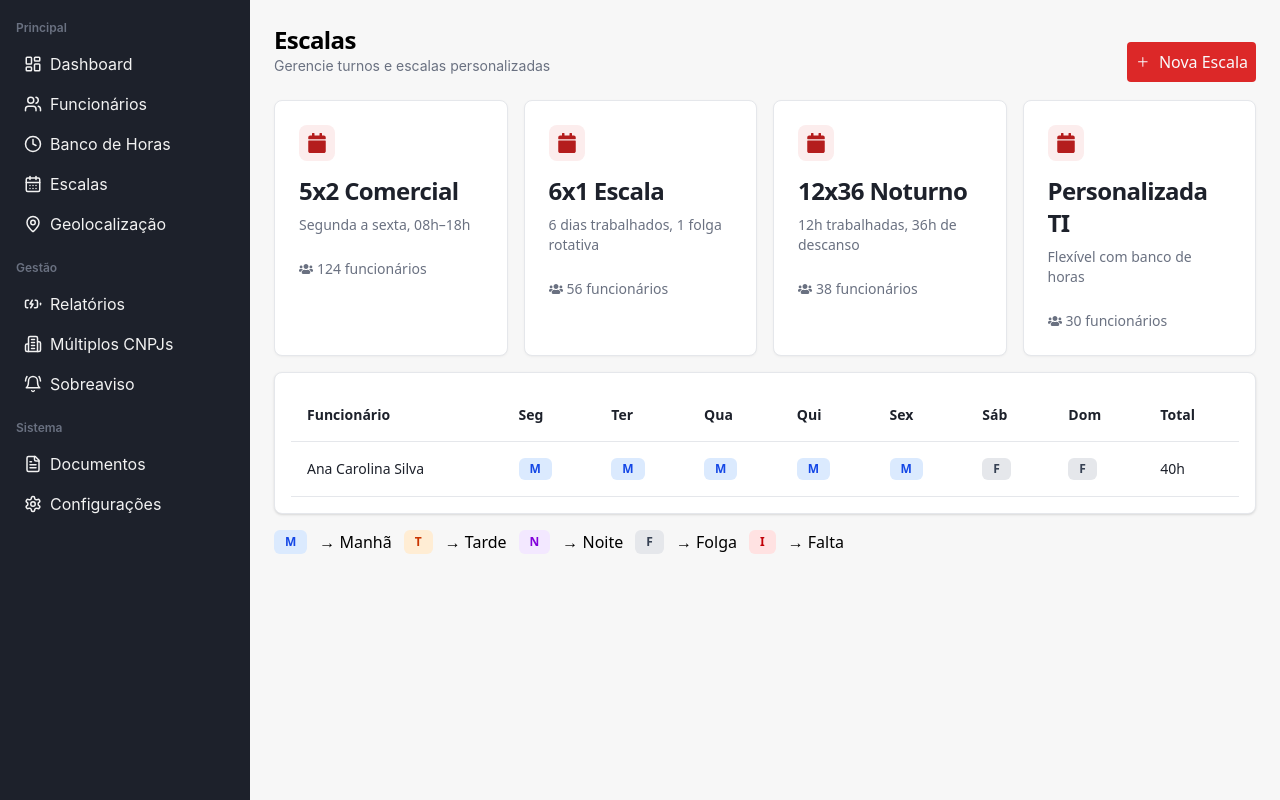
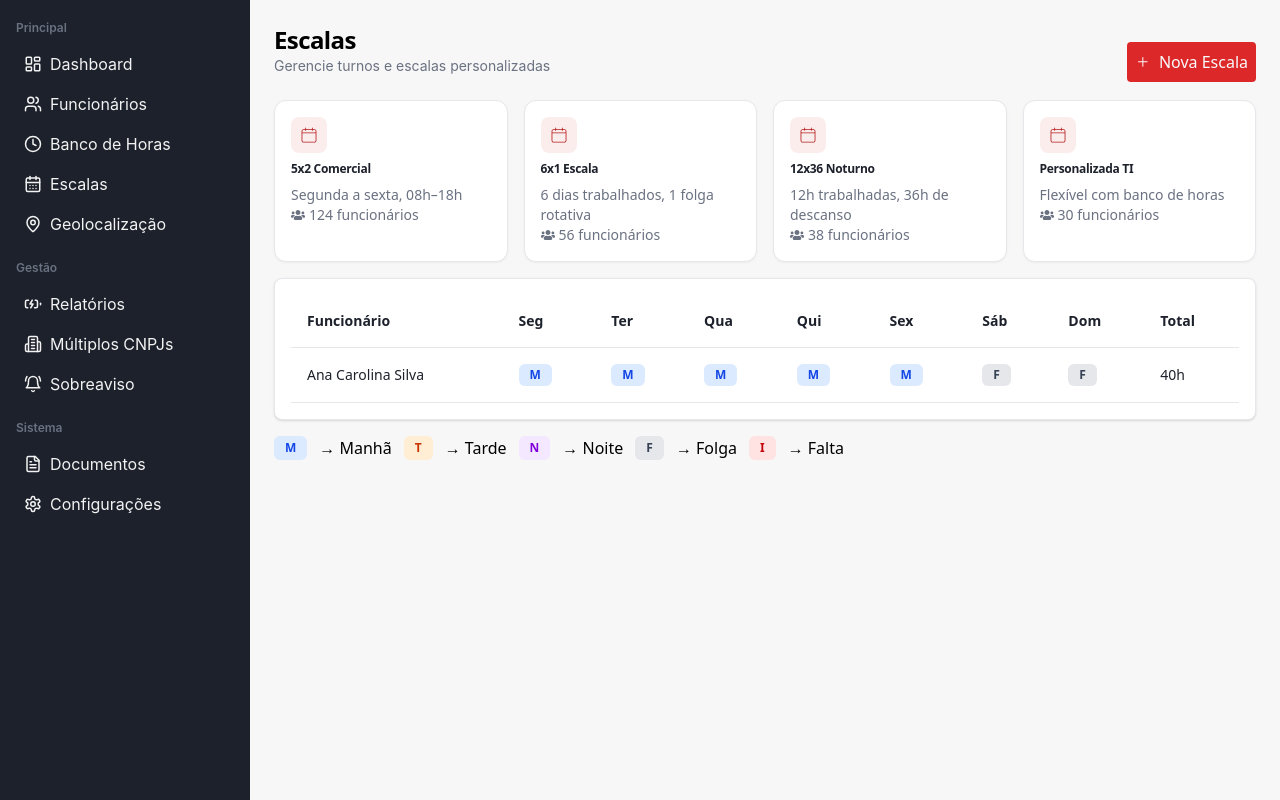
Before and after one commit to AntonioCassian/dash-time-control, a Next.js app: page /escalas in a window 1280 px wide. Built offline with nearby package versions, Linux system fonts and the light colour scheme; no server answers.

Commit message:
style: refactor card

```diff
--- a/src/app/escalas/page.tsx
+++ b/src/app/escalas/page.tsx
@@ -5,7 +5,8 @@ import { TitlePage } from "@/components/Title";
 import { Badge } from "@/components/ui/bagdes";
 import { Button } from "@/components/ui/button";
 import { Card, CardContent, CardDescription, CardHeader } from "@/components/ui/card";
-import { FaCalendar, FaUsers } from "react-icons/fa";
+import { CiCalendar } from "react-icons/ci";
+import { FaUsers } from "react-icons/fa";
 import { GoPlus } from "react-icons/go";
 
 const escalasGrid = [
@@ -107,21 +108,21 @@ export default function Escalas() {
                 {escalasGrid.map((stat, index) => (
                     <Card
                         key={index}
-                        className="overflow-hidden border-card stat-card-shadow transition-all hover:stat-card-shadow-hover"
+                        className="overflow-hidden border-card p-4 rounded-xl stat-card-shadow transition-all hover:stat-card-shadow-hover"
                     >
-                        <CardHeader className="flex justify-between  items-start gap-2">
+                        <CardHeader className="flex justify-between  items-start gap-2 p-0">
                             <div className="rounded-lg p-2 bg-[var(--bg-accent)]">
-                                <FaCalendar className="w-5 h-5 text-[var(--accent-foreground)]" />
+                                <CiCalendar className="w-5 h-5 text-[var(--accent-foreground)]" />
                             </div>
                             <div>
-                                <p className="mt-1.5 text-2xl font-bold tracking-tight text-[var(--card-foreground)]">
+                                <p className="text-xs font-bold tracking-tight text-[var(--card-foreground)]">
                                     {stat.nome}
                                 </p>
                             </div>
                             <CardDescription>{stat.horario}</CardDescription>
                         </CardHeader>
 
-                        <CardContent className="!flex !gap-1 items-center">
+                        <CardContent className="!flex !gap-1 items-center p-0">
                             <CardDescription><FaUsers /></CardDescription>
                             <CardDescription>{stat.funcionarios} funcionários</CardDescription>
                         </CardContent>
```
